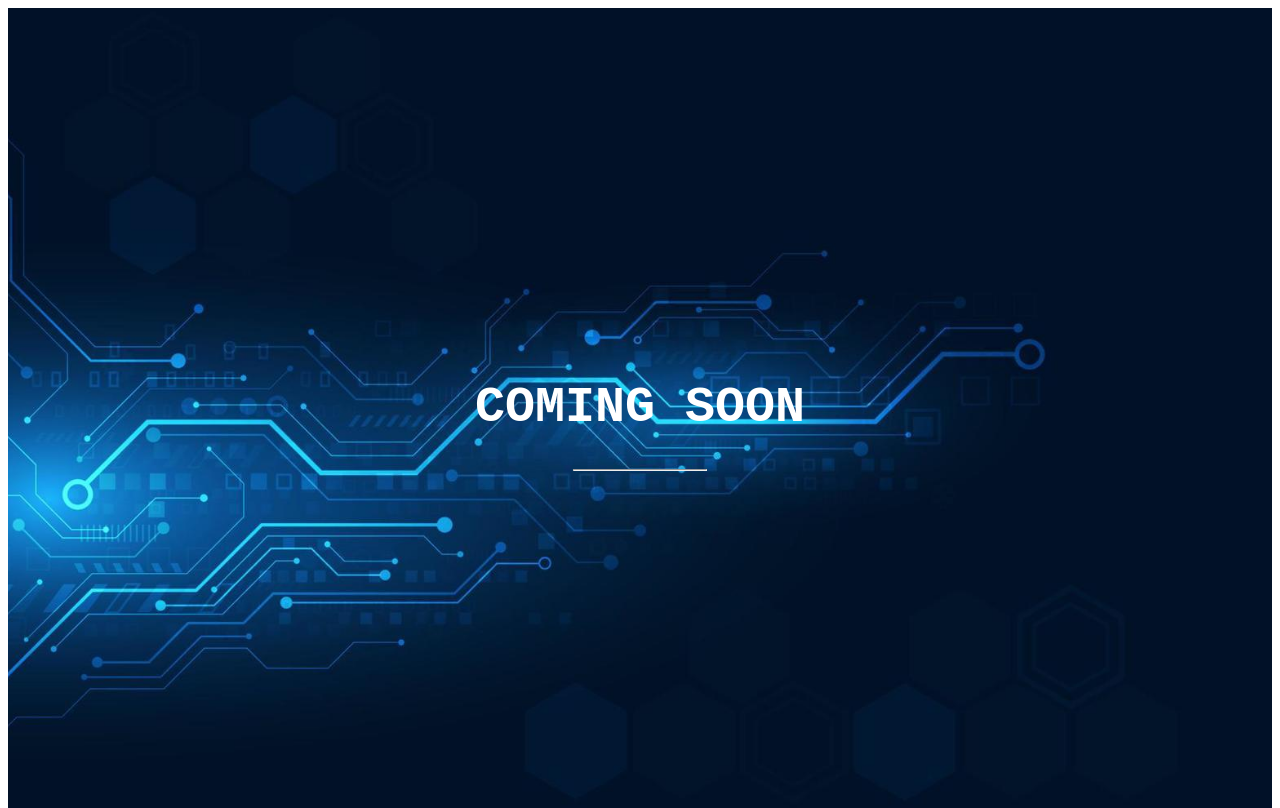
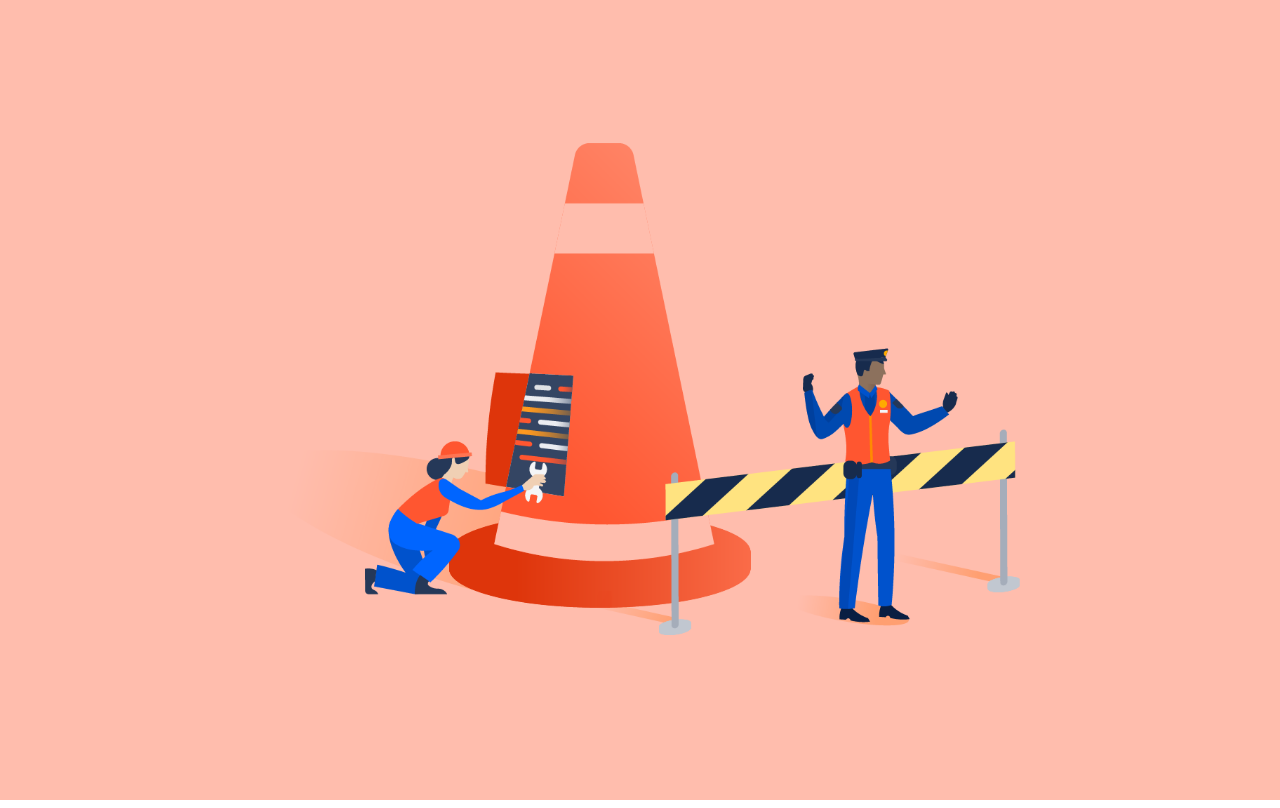
Before and after one commit to thomaspant/thomaspant.github.io, a plain HTML site: page index.html in a window 1280 px wide. Drawn offline with Linux system fonts and the light colour scheme.

Commit message:
New coming soon

```diff
--- a/index.css
+++ b/index.css
@@ -1,11 +1,12 @@
 /* Set height to 100% for body and html to enable the background image to cover the whole page: */
 body, html {
-  height: 100%
+  height: 100%;
+  margin: 0;
 }
 
 .bgimg {
   /* Background image */
-  background-image: url('bg.jpg');
+  background-image: url('bg3.png');
   /* Full-screen */
   height: 100%;
   /* Center the background image */
@@ -17,7 +18,7 @@ body, html {
   /* Add a white text color to all elements inside the .bgimg container */
   color: white;
   /* Add a font */
-  font-family: "Courier New", Courier, monospace;
+  font-family: "Lucida Console", "Courier New", monospace;
   /* Set the font-size to 25 pixels */
   font-size: 25px;
 }
@@ -47,6 +48,6 @@ body, html {
 
 /* Style the <hr> element */
 hr {
-  margin: auto;
+  margin: 0;
   width: 40%;
 }
--- a/index.html
+++ b/index.html
@@ -7,10 +7,6 @@
 <div class="bgimg">
   <div class="topleft">
   </div>
-  <div class="middle">
-    <h1>COMING SOON</h1>
-    <hr>
-  </div>
   <div class="bottomleft">
   </div>
 </div>
```
Also changed, not shown: bg3.png (added).
